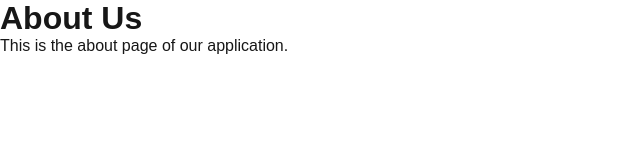
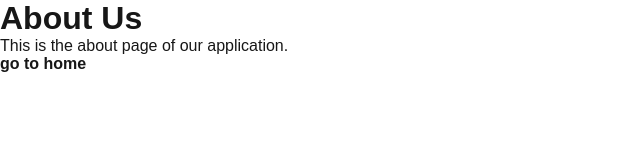
Before and after one commit to Yasin-Horani/React, a Next.js app: page /about in a window 1280 px wide. Shown: the top 160 px of the page, without its empty margins (0-640 px from the left). Built offline with nearby package versions, Linux system fonts and the light colour scheme.

Commit message:
nav to home

```diff
--- a/app/about/page.tsx
+++ b/app/about/page.tsx
@@ -1,8 +1,11 @@
+import Link from "next/link";
+
 function About() {
   return (
     <div className="about">
       <h1>About Us</h1>
       <p>This is the about page of our application.</p>
+      <Link href="/"><strong>go to home</strong></Link>
     </div>
   );
 }
--- a/app/page.tsx
+++ b/app/page.tsx
@@ -7,7 +7,7 @@ function Home() {
   return (
     <main>
       <Header title="Title" textSub="text sub" />
-      <Link href="/about">about</Link>
+      <Link href="/about"><strong>About</strong></Link>
       <Description />
       <Footer />
     </main>
```
